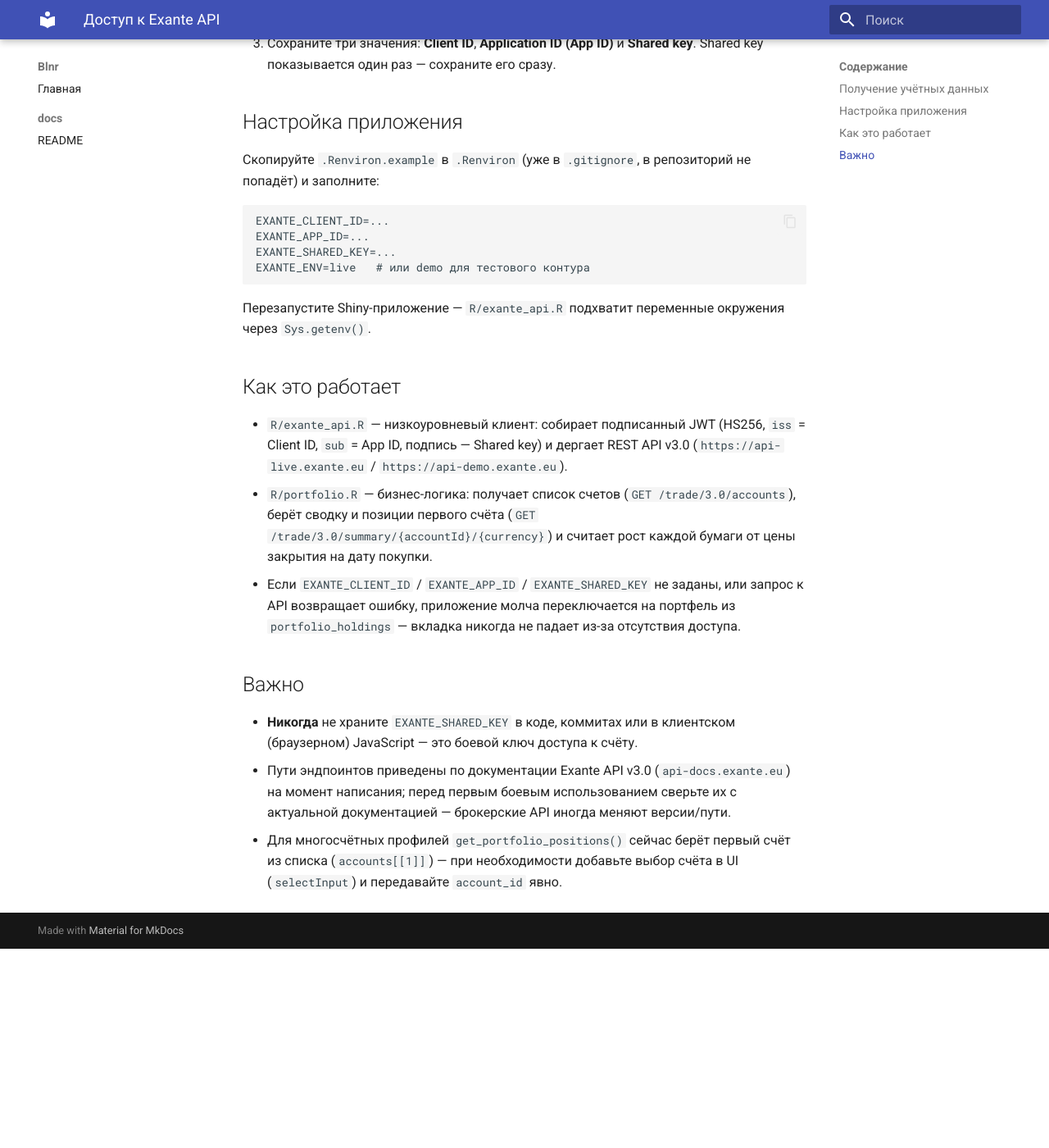
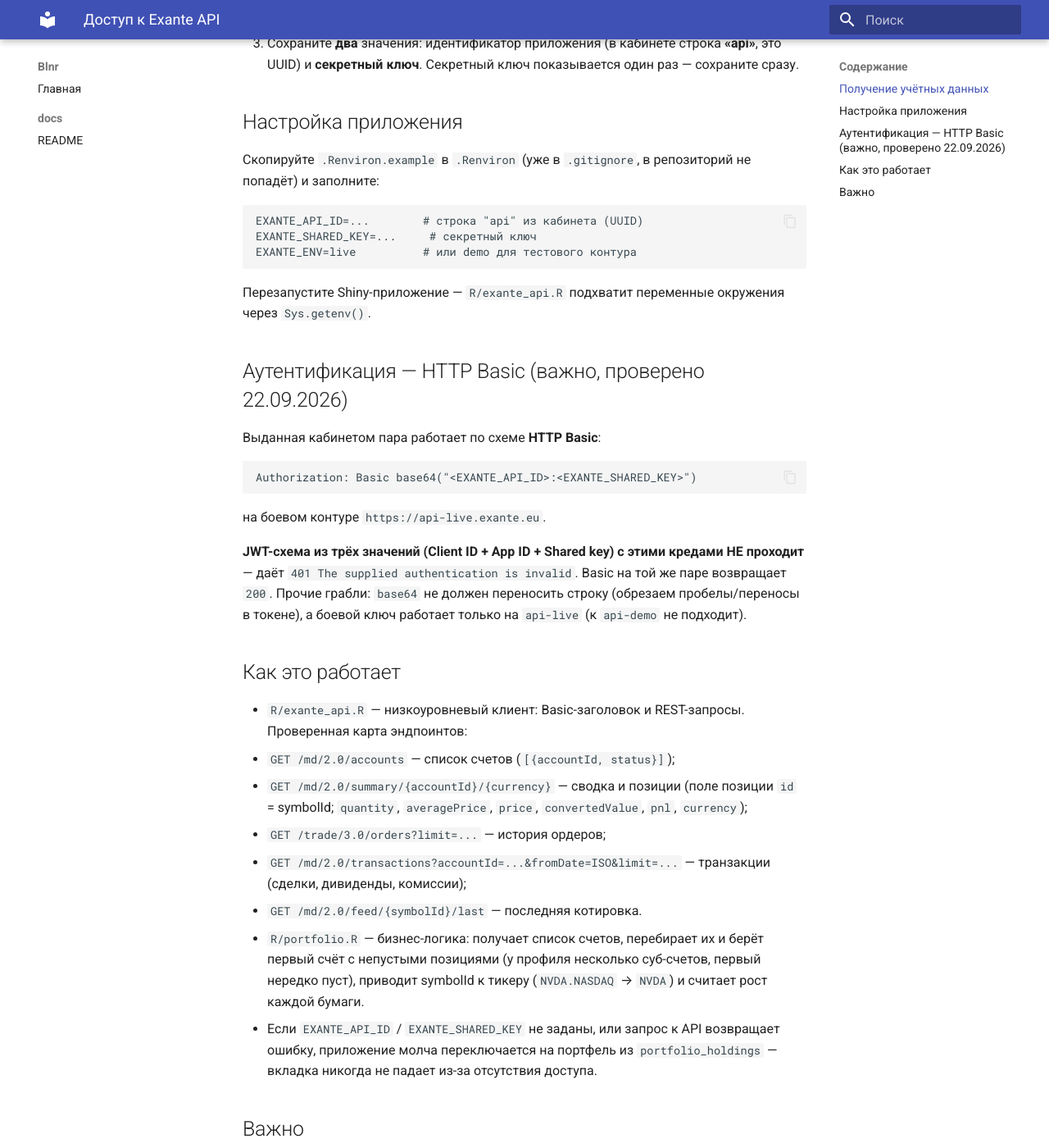
Before and after one commit to sgum/Blnr, an MkDocs documentation site: the page built from docs/EXANTE_API.md, in a window 1280 px wide and 1400 px high, scrolled down 400 px. Shown: the whole window at 82% size. Built offline with MkDocs 1.6.1 and Material for MkDocs 9.7.7, drawn with Linux system fonts in a browser that asks for light colours; before the commit the page ends 1557 px from its top, so only the background shows below that; some of the changed text lies outside the part shown.

Commit message:
feat(exante): рабочая Basic-аутентификация вместо нерабочего JWT
Клиент Exante использовал JWT+v3.0, который с боевыми кредами кабинета
(пара api-id + секретный ключ) даёт 401. Проверено вживую: рабочая схема —
HTTP Basic base64("api:ключ") на api-live, эндпоинты /md/2.0 и /trade/3.0.

- exante_api.R: Basic-auth (обрезка переносов в base64), accounts/summary/
  positions/orders/transactions/last-quote; symbolId читается из поля id;
  exante_symbol_to_ticker() (NVDA.NASDAQ -> NVDA).
- portfolio.R: перебор счетов до непустого вместо accounts[[1]]$id; маппинг
  тикера с суффиксом биржи.
- docs/EXANTE_API.md: Basic-схема, карта эндпоинтов, грабли.

Co-Authored-By: Claude Opus 4.8 <noreply@anthropic.com>

````diff
--- a/docs/EXANTE_API.md
+++ b/docs/EXANTE_API.md
@@ -7,13 +7,13 @@ Yahoo Finance через `quantmod`.
 
 ## Получение учётных данных
 
-1. Войдите в личный кабинет Exante (`https://exante.eu`) → раздел
-   **API Management**.
-2. Создайте приложение (Application) и выберите нужные разрешения
-   (scopes): как минимум `accounts`, `summary`, `symbols`, `feed`,
-   `crossrates`, `change`, `transactions`.
-3. Сохраните три значения: **Client ID**, **Application ID (App ID)** и
-   **Shared key**. Shared key показывается один раз — сохраните его сразу.
+1. Войдите в личный кабинет Exante (`https://exante.eu`) → раздел **API**.
+2. Создайте доступ и выберите разрешения (scopes): как минимум `accounts`,
+   `summary`, `symbols`, `feed`, `crossrates`, `change`, `orders`,
+   `transactions`.
+3. Сохраните **два** значения: идентификатор приложения (в кабинете строка
+   **«api»**, это UUID) и **секретный ключ**. Секретный ключ показывается
+   один раз — сохраните сразу.
 
 ## Настройка приложения
 
@@ -21,38 +21,56 @@ Yahoo Finance через `quantmod`.
 репозиторий не попадёт) и заполните:
 
 ```
-EXANTE_CLIENT_ID=...
-EXANTE_APP_ID=...
-EXANTE_SHARED_KEY=...
-EXANTE_ENV=live   # или demo для тестового контура
+EXANTE_API_ID=...        # строка "api" из кабинета (UUID)
+EXANTE_SHARED_KEY=...     # секретный ключ
+EXANTE_ENV=live          # или demo для тестового контура
 ```
 
 Перезапустите Shiny-приложение — `R/exante_api.R` подхватит переменные
 окружения через `Sys.getenv()`.
 
+## Аутентификация — HTTP Basic (важно, проверено 22.09.2026)
+
+Выданная кабинетом пара работает по схеме **HTTP Basic**:
+
+```
+Authorization: Basic base64("<EXANTE_API_ID>:<EXANTE_SHARED_KEY>")
+```
+
+на боевом контуре `https://api-live.exante.eu`.
+
+**JWT-схема из трёх значений (Client ID + App ID + Shared key) с этими
+кредами НЕ проходит** — даёт `401 The supplied authentication is invalid`.
+Basic на той же паре возвращает `200`. Прочие грабли: `base64` не должен
+переносить строку (обрезаем пробелы/переносы в токене), а боевой ключ
+работает только на `api-live` (к `api-demo` не подходит).
+
 ## Как это работает
 
-- `R/exante_api.R` — низкоуровневый клиент: собирает подписанный JWT
-  (HS256, `iss` = Client ID, `sub` = App ID, подпись — Shared key) и
-  дергает REST API v3.0 (`https://api-live.exante.eu` /
-  `https://api-demo.exante.eu`).
-- `R/portfolio.R` — бизнес-логика: получает список счетов
-  (`GET /trade/3.0/accounts`), берёт сводку и позиции первого счёта
-  (`GET /trade/3.0/summary/{accountId}/{currency}`) и считает рост
-  каждой бумаги от цены закрытия на дату покупки.
-- Если `EXANTE_CLIENT_ID` / `EXANTE_APP_ID` / `EXANTE_SHARED_KEY` не
-  заданы, или запрос к API возвращает ошибку, приложение молча
-  переключается на портфель из `portfolio_holdings` — вкладка никогда не
-  падает из-за отсутствия доступа.
+- `R/exante_api.R` — низкоуровневый клиент: Basic-заголовок и REST-запросы.
+  Проверенная карта эндпоинтов:
+  - `GET /md/2.0/accounts` — список счетов (`[{accountId, status}]`);
+  - `GET /md/2.0/summary/{accountId}/{currency}` — сводка и позиции
+    (поле позиции `id` = symbolId; `quantity`, `averagePrice`, `price`,
+    `convertedValue`, `pnl`, `currency`);
+  - `GET /trade/3.0/orders?limit=...` — история ордеров;
+  - `GET /md/2.0/transactions?accountId=...&fromDate=ISO&limit=...` —
+    транзакции (сделки, дивиденды, комиссии);
+  - `GET /md/2.0/feed/{symbolId}/last` — последняя котировка.
+- `R/portfolio.R` — бизнес-логика: получает список счетов, перебирает их и
+  берёт первый счёт с непустыми позициями (у профиля несколько суб-счетов,
+  первый нередко пуст), приводит symbolId к тикеру (`NVDA.NASDAQ` → `NVDA`)
+  и считает рост каждой бумаги.
+- Если `EXANTE_API_ID` / `EXANTE_SHARED_KEY` не заданы, или запрос к API
+  возвращает ошибку, приложение молча переключается на портфель из
+  `portfolio_holdings` — вкладка никогда не падает из-за отсутствия доступа.
 
 ## Важно
 
 - **Никогда** не храните `EXANTE_SHARED_KEY` в коде, коммитах или в
   клиентском (браузерном) JavaScript — это боевой ключ доступа к счёту.
-- Пути эндпоинтов приведены по документации Exante API v3.0
-  (`api-docs.exante.eu`) на момент написания; перед первым боевым
-  использованием сверьте их с актуальной документацией — брокерские API
-  иногда меняют версии/пути.
-- Для многосчётных профилей `get_portfolio_positions()` сейчас берёт
-  первый счёт из списка (`accounts[[1]]`) — при необходимости добавьте
-  выбор счёта в UI (`selectInput`) и передавайте `account_id` явно.
+- Для многосчётных профилей `get_portfolio_positions()` берёт первый счёт с
+  позициями. Если нужен явный выбор — добавьте `selectInput` в UI и
+  передавайте `account_id` в `exante_get_positions()`.
+- Тот же доступ оформлен как личный навык `sg-exante` (репозиторий 269) —
+  там же операционные заметки и порядок инициализации на других машинах.
````
Also changed, not shown: 2 other files.
